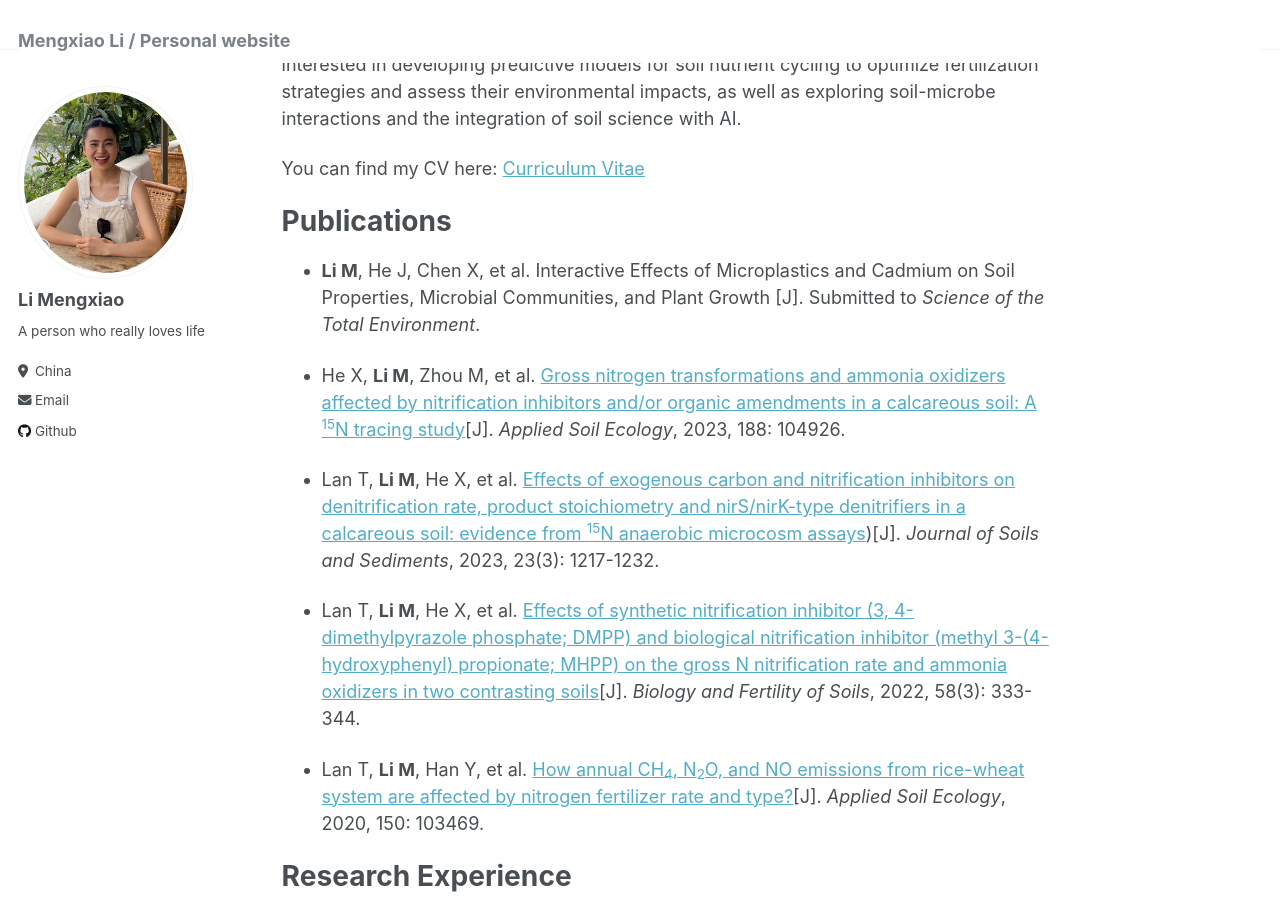
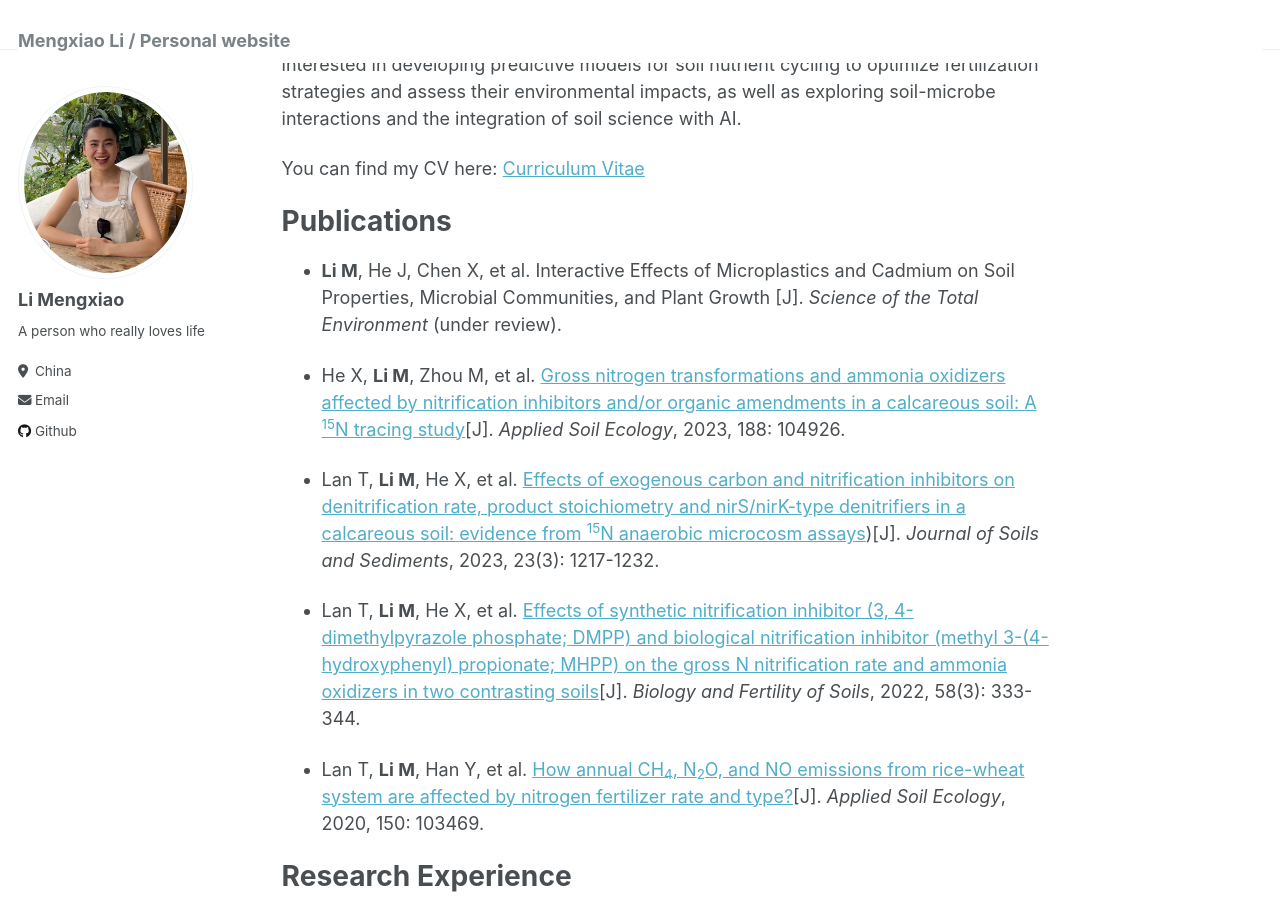
Before and after one commit to HazelLi123/HazelLi123.github.io, a Jekyll site: the page built from _pages/about.md, in a window 1280 px wide and 900 px high, scrolled down 317 px. Built offline with Jekyll 4.4.1, drawn with Linux system fonts in a browser that asks for light colours.

Commit message:
Update about.md

```diff
--- a/_pages/about.md
+++ b/_pages/about.md
@@ -15,7 +15,7 @@ You can find my CV here: [Curriculum Vitae ](../assets/CV-Li Mengxiao.pdf)
 
 Publications
 ======
-- **Li M**, He J, Chen X, et al. Interactive Effects of Microplastics and Cadmium on Soil Properties, Microbial Communities, and Plant Growth [J]. Submitted to *Science of the Total Environment*.
+- **Li M**, He J, Chen X, et al. Interactive Effects of Microplastics and Cadmium on Soil Properties, Microbial Communities, and Plant Growth [J]. *Science of the Total Environment* (under review).
 
 - He X, **Li M**, Zhou M, et al. [Gross nitrogen transformations and ammonia oxidizers affected by nitrification inhibitors and/or organic amendments in a calcareous soil: A <sup>15</sup>N tracing study](https://www.sciencedirect.com/science/article/abs/pii/S0929139323001245)[J]. *Applied Soil Ecology*, 2023, 188: 104926.
 
```
